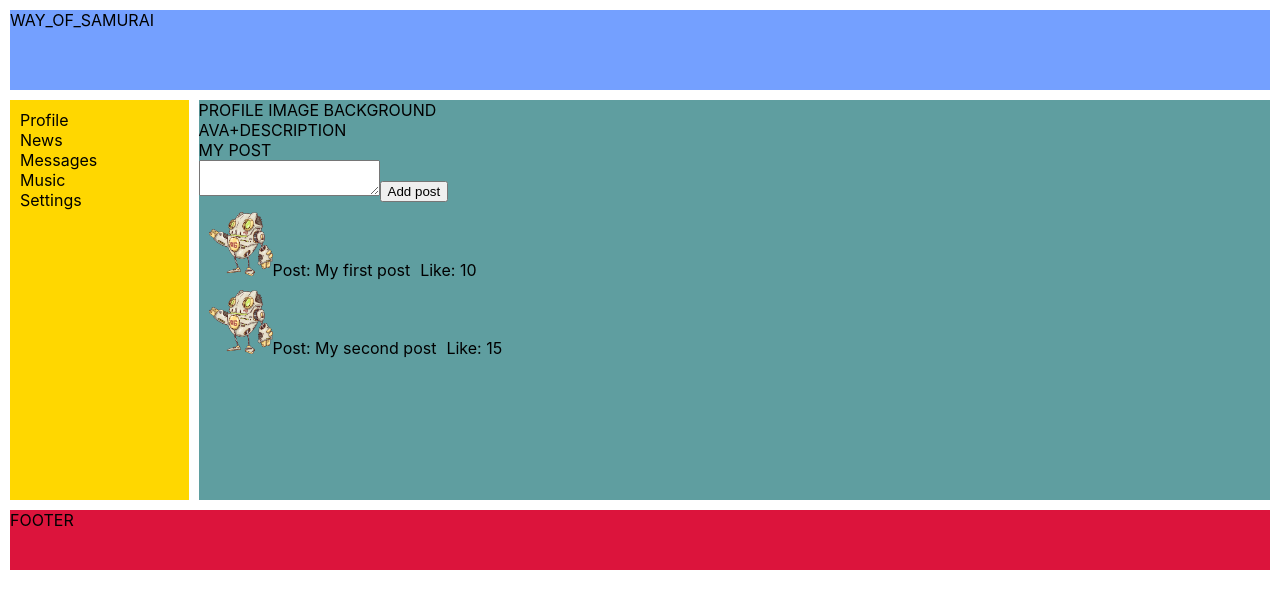
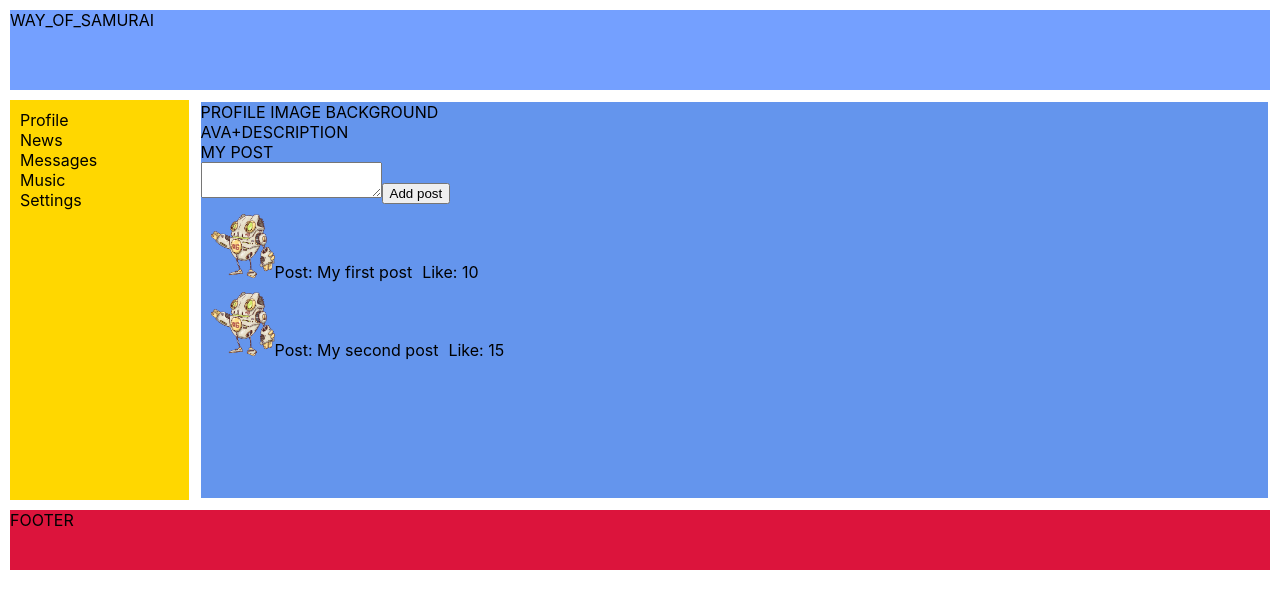
Before and after one commit to gurskygursky/way-of-samurai, a React (Create React App) app: page /profile in a window 1280 px wide. Shown: the top 608 px of the page. Built offline with nearby package versions, Linux system fonts and the light colour scheme.

Commit message:
add messages component, refactoring

```diff
--- a/src/App.css
+++ b/src/App.css
@@ -33,4 +33,5 @@
 .app-wrapper-content {
   grid-area: content;
   border: white solid 2px;
+  background-color: cornflowerblue;
 }
--- a/src/App.tsx
+++ b/src/App.tsx
@@ -4,6 +4,7 @@ import {Header} from './components/header/Header';
 import {Navbar} from './components/navbar/Navbar';
 import {Footer} from './components/footer/Footer';
 import {Profile} from './components/profile/Profile';
+import {Messages} from './components/messages/Messages';
 
 
 export function App() {
@@ -11,9 +12,11 @@ export function App() {
         <div className={'app-wrapper'}>
             <Header/>
             <Navbar/>
-            <Profile/>
             <Footer/>
-            {/*<div className={"app-wrapper-content"}></div>*/}
+            <div className={"app-wrapper-content"}>
+                <Profile/>
+                {/*<Messages/>*/}
+            </div>
         </div>
     );
 }
--- /dev/null
+++ b/src/components/messages/Messages.tsx
@@ -0,0 +1,9 @@
+import React from 'react';
+
+export const Messages = () => {
+    return (
+        <div>
+            <div>DIALOGS</div>
+        </div>
+    );
+};
--- a/src/components/navbar/Navbar.tsx
+++ b/src/components/navbar/Navbar.tsx
@@ -10,6 +10,7 @@ export const Navbar = () => {
                 <div>
                     <a>News</a>
                 </div>
+
                 <div>
                     <a>Messages</a>
                 </div>
--- a/src/components/profile/Profile.tsx
+++ b/src/components/profile/Profile.tsx
@@ -4,7 +4,7 @@ import {ProfileDescription} from '../../components/profile/ProfileDescription';
 
 export const Profile = () => {
     return (
-        <div className={'content'}>
+        <div>
             <ProfileDescription/>
             <Posts/>
         </div>
--- a/src/index.tsx
+++ b/src/index.tsx
@@ -8,9 +8,9 @@ const root = ReactDOM.createRoot(
   document.getElementById('root') as HTMLElement
 );
 root.render(
-  <React.StrictMode>
+  // <React.StrictMode>
     <App />
-  </React.StrictMode>
+  // </React.StrictMode>
 );
 
 // If you want to start measuring performance in your app, pass a function
```
Also changed, not shown: src/components/messages/Messages.module.css (added).
